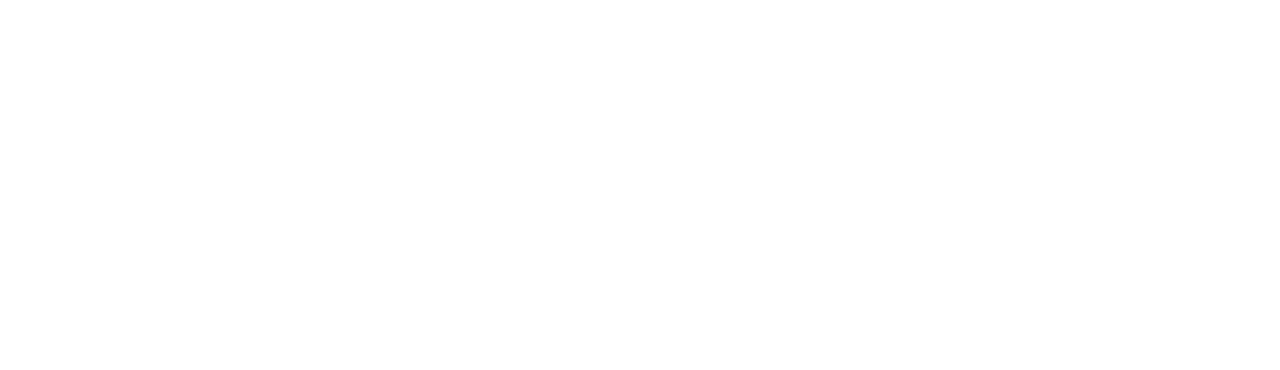
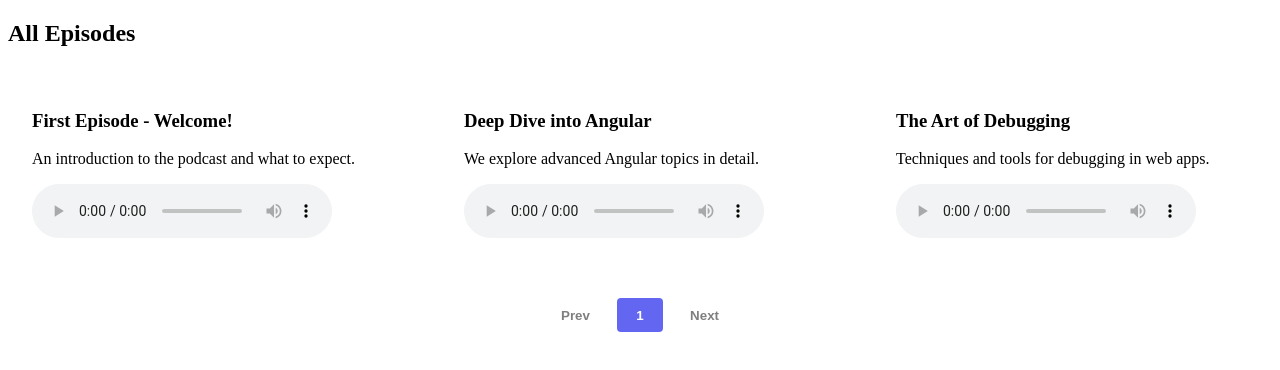
Before and after one commit to emanndev/angular-podcastApp, an Angular app: page /admin/episodes in a window 1280 px wide. Before the commit this address led to /. Shown: the top 370 px of the page. Built offline with nearby package versions, Linux system fonts and the light colour scheme.

Commit message:
feat: add all episodes for admin page

```diff
--- /dev/null
+++ b/src/app/admin/admin-episodes/admin-episodes.component.html
@@ -0,0 +1,28 @@
+<div class="admin-episodes-container">
+  <h2>All Episodes</h2>
+  <!-- Episode Cards -->
+  <div class="episode-card-grid">
+    <div class="episode-card" *ngFor="let episode of paginatedEpisodes">
+      <h3>{{ episode.title }}</h3>
+      <p>{{ episode.description }}</p>
+      <audio controls [src]="episode.audio_url"></audio>
+    </div>
+  </div>
+
+  <!-- Pagination Controls -->
+  <div class="pagination">
+    <button (click)="prevPage()" [disabled]="currentPage === 1">Prev</button>
+
+    <button
+      *ngFor="let page of [].constructor(totalPages); let i = index"
+      (click)="goToPage(i + 1)"
+      [class.active]="currentPage === i + 1"
+    >
+      {{ i + 1 }}
+    </button>
+
+    <button (click)="nextPage()" [disabled]="currentPage === totalPages">
+      Next
+    </button>
+  </div>
+</div>
--- /dev/null
+++ b/src/app/admin/admin-episodes/admin-episodes.component.scss
@@ -0,0 +1,52 @@
+@use "../../../styles/variables" as *;
+@use "../../../styles/mixins" as *;
+
+.episodes-container {
+  padding: 2rem;
+
+  h2 {
+    font-size: 2rem;
+    margin-bottom: 1.5rem;
+  }
+}
+.episode-card-grid {
+  display: grid;
+  grid-template-columns: repeat(auto-fill, minmax(300px, 1fr));
+  gap: 2rem;
+}
+
+.episode-card {
+  background: var(--card-bg);
+  border-radius: 8px;
+  padding: 1.5rem;
+  box-shadow: var(--shadow);
+  color: var(--text-color);
+}
+
+.pagination {
+  display: flex;
+  justify-content: center;
+  margin-top: 2rem;
+  gap: 0.5rem;
+
+  button {
+    background: var(--element-bg);
+    border: none;
+    padding: 0.6rem 1.2rem;
+    border-radius: 4px;
+    cursor: pointer;
+    font-weight: bold;
+    color: var(--text-color);
+    transition: background 0.2s;
+
+    &.active {
+      background: var(--accent-color, #6366f1);
+      color: #fff;
+    }
+
+    &:disabled {
+      opacity: 0.5;
+      cursor: not-allowed;
+    }
+  }
+}
--- /dev/null
+++ b/src/app/admin/admin-episodes/admin-episodes.component.ts
@@ -0,0 +1,51 @@
+import { Component, OnInit } from '@angular/core';
+import { Episode } from '../../model/podcast.models';
+import { MOCK_EPISODES } from '../../shared/mock-data';
+import { CommonModule } from '@angular/common';
+
+@Component({
+  selector: 'app-admin-episodes',
+  standalone: true,
+  imports: [CommonModule],
+  templateUrl: './admin-episodes.component.html',
+  styleUrls: ['./admin-episodes.component.scss'],
+})
+export class AdminEpisodesComponent implements OnInit {
+  episodes: Episode[] = MOCK_EPISODES;
+
+  paginatedEpisodes: Episode[] = [];
+  currentPage = 1;
+  pageSize = 6;
+
+  totalPages = 0;
+
+  ngOnInit() {
+    this.updatePagination();
+  }
+
+  updatePagination(): void {
+    const start = (this.currentPage - 1) * this.pageSize;
+    const end = start + this.pageSize;
+    this.paginatedEpisodes = this.episodes.slice(start, end);
+    this.totalPages = Math.ceil(this.episodes.length / this.pageSize);
+  }
+
+  goToPage(page: number): void {
+    this.currentPage = page;
+    this.updatePagination();
+  }
+
+  nextPage(): void {
+    if (this.currentPage < this.totalPages) {
+      this.currentPage++;
+      this.updatePagination();
+    }
+  }
+
+  prevPage(): void {
+    if (this.currentPage > 1) {
+      this.currentPage--;
+      this.updatePagination();
+    }
+  }
+}
--- a/src/app/app.routes.ts
+++ b/src/app/app.routes.ts
@@ -2,10 +2,11 @@
 import { LoginComponent } from './admin/auth/login/login.component';
 import { authGuard } from './core/guards/auth.guard';
 import { ConfessionsComponent } from './admin/admin-confessions/admin-confessions.component';
+import { AdminEpisodesComponent } from './admin/admin-episodes/admin-episodes.component';
 
 export const routes: Routes = [
   {
-    path: 'login',
+    path: '',
     loadComponent: () =>
       import('./admin/auth/login/login.component').then(
         (m) => m.LoginComponent
@@ -23,6 +24,13 @@
     loadComponent: () =>
       import('./admin/admin-confessions/admin-confessions.component').then(
         (m) => m.ConfessionsComponent
+      ),
+  },
+  {
+    path: 'admin/episodes',
+    loadComponent: () =>
+      import('./admin/admin-episodes/admin-episodes.component').then(
+        (m) => m.AdminEpisodesComponent
       ),
   },
   //   {
```
Also changed, not shown: 1 other file (tests, documents, lock files or other folders).
